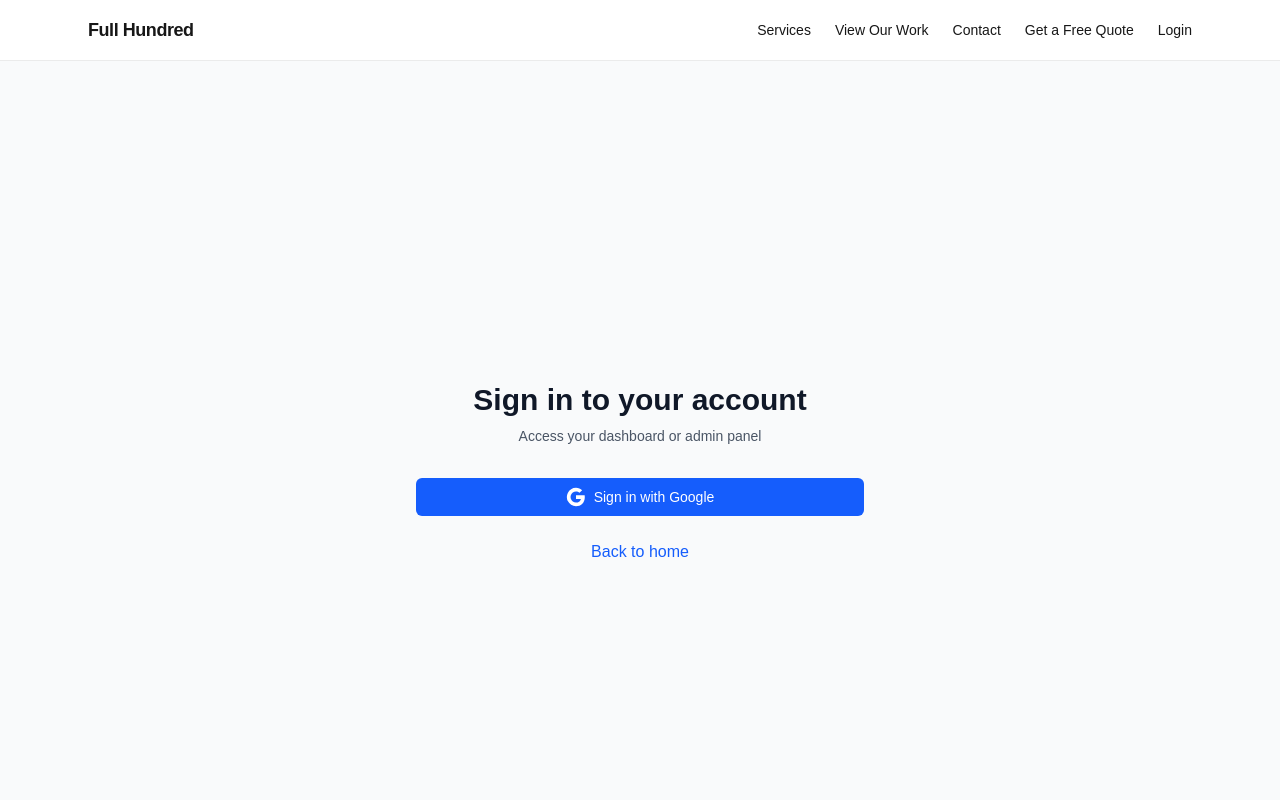
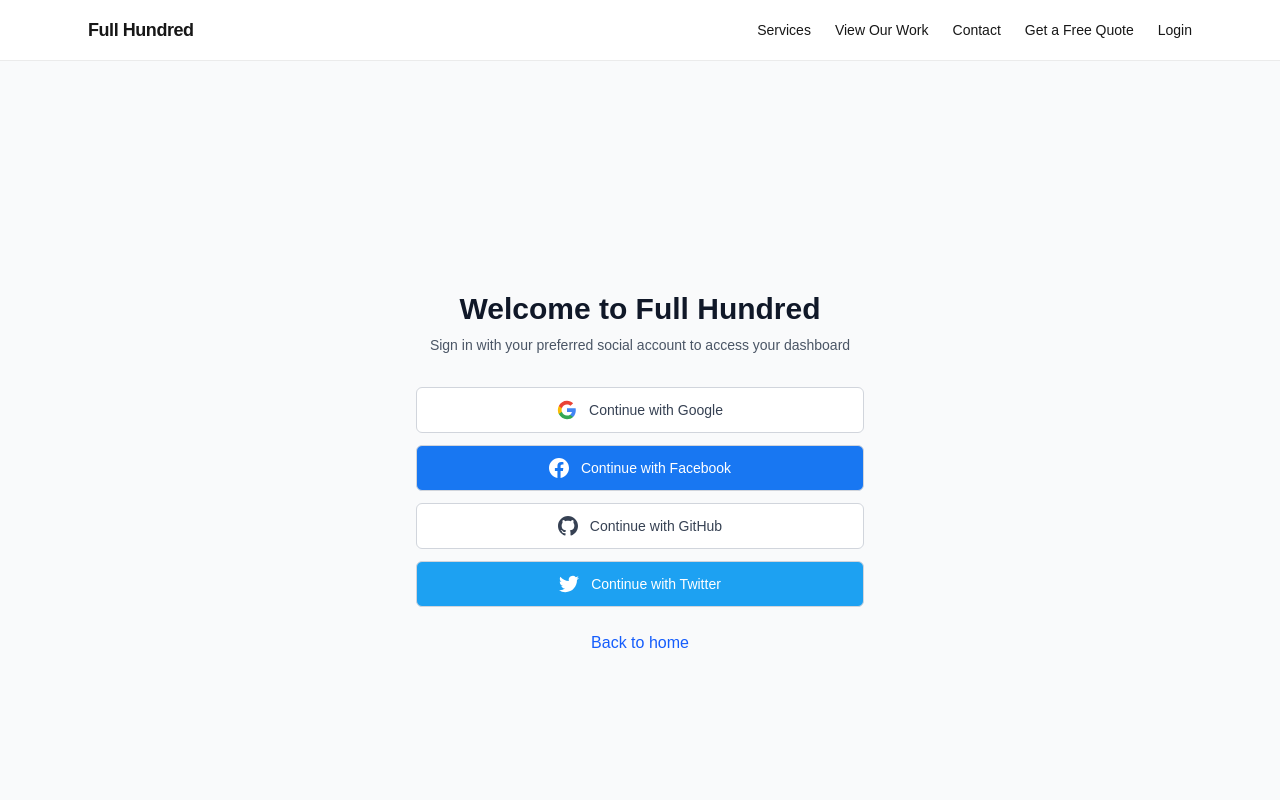
Before and after one commit to OrelBarclay/web-fullhundred, a Next.js app: page /login in a window 1280 px wide. Shown: the top 800 px of the page. Built offline with nearby package versions, Linux system fonts and the light colour scheme; no server answers.

Commit message:
Add multiple social login options: Google, Facebook, GitHub, and Twitter with improved UI

```diff
--- /dev/null
+++ b/scripts/setup-social-login.md
@@ -0,0 +1,70 @@
+# Social Login Setup Guide
+
+## Firebase Console Configuration
+
+To enable social logins, you need to configure them in the Firebase Console:
+
+### 1. Go to Firebase Console
+- Visit: https://console.firebase.google.com
+- Select your project: `fullhundred-e1487`
+
+### 2. Enable Authentication Methods
+- Go to **Authentication** > **Sign-in method**
+- Enable the following providers:
+
+#### Google (Already enabled)
+- Status: ✅ Enabled
+- No additional setup needed
+
+#### Facebook
+- Click **Facebook** > **Enable**
+- You'll need to create a Facebook App:
+  1. Go to https://developers.facebook.com
+  2. Create a new app
+  3. Add Facebook Login product
+  4. Get App ID and App Secret
+  5. Add authorized domains:
+     - `localhost` (for development)
+     - `your-domain.com` (for production)
+  6. Copy App ID and App Secret to Firebase
+
+#### GitHub
+- Click **GitHub** > **Enable**
+- You'll need to create a GitHub OAuth App:
+  1. Go to https://github.com/settings/developers
+  2. Click "New OAuth App"
+  3. Set Authorization callback URL: `https://fullhundred-e1487.firebaseapp.com/__/auth/handler`
+  4. Copy Client ID and Client Secret to Firebase
+
+#### Twitter
+- Click **Twitter** > **Enable**
+- You'll need to create a Twitter App:
+  1. Go to https://developer.twitter.com
+  2. Create a new app
+  3. Enable OAuth 2.0
+  4. Set callback URL: `https://fullhundred-e1487.firebaseapp.com/__/auth/handler`
+  5. Copy API Key and API Secret to Firebase
+
+### 3. Update Authorized Domains
+In Firebase Console > Authentication > Settings > Authorized domains:
+- Add: `localhost` (for development)
+- Add: `your-production-domain.com` (when deployed)
+
+### 4. Test the Login
+Once configured, users can sign in with:
+- ✅ Google (already working)
+- 🔧 Facebook (needs setup)
+- 🔧 GitHub (needs setup)
+- 🔧 Twitter (needs setup)
+
+## Current Status
+- **Google**: ✅ Ready to use
+- **Facebook**: ⚠️ Needs Firebase configuration
+- **GitHub**: ⚠️ Needs Firebase configuration
+- **Twitter**: ⚠️ Needs Firebase configuration
+
+## Notes
+- All social providers will work with the same user management system
+- Users will be stored in the same Firestore `users` collection
+- Admin status is determined by email or custom claims
+- The UI is ready - just needs Firebase configuration
--- a/src/app/login/page.tsx
+++ b/src/app/login/page.tsx
@@ -1,6 +1,6 @@
 "use client";
 import { useState, useEffect, useCallback } from "react";
-import { getAuthInstance, signInWithPopup, GoogleAuthProvider } from "@/lib/firebase";
+import { getAuthInstance, signInWithPopup, GoogleAuthProvider, FacebookAuthProvider, TwitterAuthProvider, GithubAuthProvider } from "@/lib/firebase";
 import { useRouter } from "next/navigation";
 import Link from "next/link";
 import { isUserAdmin } from "@/lib/auth-utils";
@@ -83,18 +83,17 @@ export default function LoginPage() {
     return () => unsubscribe();
   }, [checkUserRoleAndRedirect]);
 
-  async function handleGoogleSignIn() {
+  async function handleSocialSignIn(provider: any, providerName: string) {
     try {
       setIsLoading(true);
       setError(null);
 
       const auth = getAuthInstance();
-      const provider = new GoogleAuthProvider();
       await signInWithPopup(auth, provider);
 
       // The user is now signed in, checkUserRoleAndRedirect will handle the redirect
     } catch (err: unknown) {
-      console.error("Google sign-in error:", err);
+      console.error(`${providerName} sign-in error:`, err);
       const errorMessage = err instanceof Error ? err.message : "Sign-in failed";
       setError(errorMessage);
     } finally {
@@ -102,15 +101,35 @@ export default function LoginPage() {
     }
   }
 
+  async function handleGoogleSignIn() {
+    const provider = new GoogleAuthProvider();
+    await handleSocialSignIn(provider, "Google");
+  }
+
+  async function handleFacebookSignIn() {
+    const provider = new FacebookAuthProvider();
+    await handleSocialSignIn(provider, "Facebook");
+  }
+
+  async function handleTwitterSignIn() {
+    const provider = new TwitterAuthProvider();
+    await handleSocialSignIn(provider, "Twitter");
+  }
+
+  async function handleGithubSignIn() {
+    const provider = new GithubAuthProvider();
+    await handleSocialSignIn(provider, "GitHub");
+  }
+
   return (
     <div className="min-h-screen flex items-center justify-center bg-gray-50 py-12 px-4 sm:px-6 lg:px-8">
       <div className="max-w-md w-full space-y-8">
         <div>
           <h2 className="mt-6 text-center text-3xl font-extrabold text-gray-900">
-            Sign in to your account
+            Welcome to Full Hundred
           </h2>
           <p className="mt-2 text-center text-sm text-gray-600">
-            Access your dashboard or admin panel
+            Sign in with your preferred social account to access your dashboard
           </p>
         </div>
 
@@ -121,25 +140,64 @@ export default function LoginPage() {
             </div>
           )}
 
+          <div className="space-y-3">
+            {/* Google Sign In */}
             <button
               onClick={handleGoogleSignIn}
               disabled={isLoading}
-            className="group relative w-full flex justify-center py-2 px-4 border border-transparent text-sm font-medium rounded-md text-white bg-blue-600 hover:bg-blue-700 focus:outline-none focus:ring-2 focus:ring-offset-2 focus:ring-blue-500 disabled:opacity-50"
+              className="group relative w-full flex justify-center py-3 px-4 border border-gray-300 text-sm font-medium rounded-md text-gray-700 bg-white hover:bg-gray-50 focus:outline-none focus:ring-2 focus:ring-offset-2 focus:ring-blue-500 disabled:opacity-50"
             >
               {isLoading ? (
                 "Signing in..."
               ) : (
                 <>
-                <svg className="w-5 h-5 mr-2" viewBox="0 0 24 24">
-                  <path fill="currentColor" d="M22.56 12.25c0-.78-.07-1.53-.2-2.25H12v4.26h5.92c-.26 1.37-1.04 2.53-2.21 3.31v2.77h3.57c2.08-1.92 3.28-4.74 3.28-8.09z"/>
-                  <path fill="currentColor" d="M12 23c2.97 0 5.46-.98 7.28-2.66l-3.57-2.77c-.98.66-2.23 1.06-3.71 1.06-2.86 0-5.29-1.93-6.16-4.53H2.18v2.84C3.99 20.53 7.7 23 12 23z"/>
-                  <path fill="currentColor" d="M5.84 14.09c-.22-.66-.35-1.36-.35-2.09s.13-1.43.35-2.09V7.07H2.18C1.43 8.55 1 10.22 1 12s.43 3.45 1.18 4.93l2.85-2.22.81-.62z"/>
-                  <path fill="currentColor" d="M12 5.38c1.62 0 3.06.56 4.21 1.64l3.15-3.15C17.45 2.09 14.97 1 12 1 7.7 1 3.99 3.47 2.18 7.07l3.66 2.84c.87-2.6 3.3-4.53 6.16-4.53z"/>
+                  <svg className="w-5 h-5 mr-3" viewBox="0 0 24 24">
+                    <path fill="#4285F4" d="M22.56 12.25c0-.78-.07-1.53-.2-2.25H12v4.26h5.92c-.26 1.37-1.04 2.53-2.21 3.31v2.77h3.57c2.08-1.92 3.28-4.74 3.28-8.09z"/>
+                    <path fill="#34A853" d="M12 23c2.97 0 5.46-.98 7.28-2.66l-3.57-2.77c-.98.66-2.23 1.06-3.71 1.06-2.86 0-5.29-1.93-6.16-4.53H2.18v2.84C3.99 20.53 7.7 23 12 23z"/>
+                    <path fill="#FBBC05" d="M5.84 14.09c-.22-.66-.35-1.36-.35-2.09s.13-1.43.35-2.09V7.07H2.18C1.43 8.55 1 10.22 1 12s.43 3.45 1.18 4.93l2.85-2.22.81-.62z"/>
+                    <path fill="#EA4335" d="M12 5.38c1.62 0 3.06.56 4.21 1.64l3.15-3.15C17.45 2.09 14.97 1 12 1 7.7 1 3.99 3.47 2.18 7.07l3.66 2.84c.87-2.6 3.3-4.53 6.16-4.53z"/>
                   </svg>
-                Sign in with Google
+                  Continue with Google
                 </>
               )}
             </button>
+
+            {/* Facebook Sign In */}
+            <button
+              onClick={handleFacebookSignIn}
+              disabled={isLoading}
+              className="group relative w-full flex justify-center py-3 px-4 border border-gray-300 text-sm font-medium rounded-md text-white bg-[#1877F2] hover:bg-[#166FE5] focus:outline-none focus:ring-2 focus:ring-offset-2 focus:ring-blue-500 disabled:opacity-50"
+            >
+              <svg className="w-5 h-5 mr-3" fill="currentColor" viewBox="0 0 24 24">
+                <path d="M24 12.073c0-6.627-5.373-12-12-12s-12 5.373-12 12c0 5.99 4.388 10.954 10.125 11.854v-8.385H7.078v-3.47h3.047V9.43c0-3.007 1.792-4.669 4.533-4.669 1.312 0 2.686.235 2.686.235v2.953H15.83c-1.491 0-1.956.925-1.956 1.874v2.25h3.328l-.532 3.47h-2.796v8.385C19.612 23.027 24 18.062 24 12.073z"/>
+              </svg>
+              Continue with Facebook
+            </button>
+
+            {/* GitHub Sign In */}
+            <button
+              onClick={handleGithubSignIn}
+              disabled={isLoading}
+              className="group relative w-full flex justify-center py-3 px-4 border border-gray-300 text-sm font-medium rounded-md text-gray-700 bg-white hover:bg-gray-50 focus:outline-none focus:ring-2 focus:ring-offset-2 focus:ring-gray-500 disabled:opacity-50"
+            >
+              <svg className="w-5 h-5 mr-3" fill="currentColor" viewBox="0 0 24 24">
+                <path d="M12 0c-6.626 0-12 5.373-12 12 0 5.302 3.438 9.8 8.207 11.387.599.111.793-.261.793-.577v-2.234c-3.338.726-4.033-1.416-4.033-1.416-.546-1.387-1.333-1.756-1.333-1.756-1.089-.745.083-.729.083-.729 1.205.084 1.839 1.237 1.839 1.237 1.07 1.834 2.807 1.304 3.492.997.107-.775.418-1.305.762-1.604-2.665-.305-5.467-1.334-5.467-5.931 0-1.311.469-2.381 1.236-3.221-.124-.303-.535-1.524.117-3.176 0 0 1.008-.322 3.301 1.23.957-.266 1.983-.399 3.003-.404 1.02.005 2.047.138 3.006.404 2.291-1.552 3.297-1.23 3.297-1.23.653 1.653.242 2.874.118 3.176.77.84 1.235 1.911 1.235 3.221 0 4.609-2.807 5.624-5.479 5.921.43.372.823 1.102.823 2.222v3.293c0 .319.192.694.801.576 4.765-1.589 8.199-6.086 8.199-11.386 0-6.627-5.373-12-12-12z"/>
+              </svg>
+              Continue with GitHub
+            </button>
+
+            {/* Twitter Sign In */}
+            <button
+              onClick={handleTwitterSignIn}
+              disabled={isLoading}
+              className="group relative w-full flex justify-center py-3 px-4 border border-gray-300 text-sm font-medium rounded-md text-white bg-[#1DA1F2] hover:bg-[#1a91da] focus:outline-none focus:ring-2 focus:ring-offset-2 focus:ring-blue-500 disabled:opacity-50"
+            >
+              <svg className="w-5 h-5 mr-3" fill="currentColor" viewBox="0 0 24 24">
+                <path d="M23.953 4.57a10 10 0 01-2.825.775 4.958 4.958 0 002.163-2.723c-.951.555-2.005.959-3.127 1.184a4.92 4.92 0 00-8.384 4.482C7.69 8.095 4.067 6.13 1.64 3.162a4.822 4.822 0 00-.666 2.475c0 1.71.87 3.213 2.188 4.096a4.904 4.904 0 01-2.228-.616v.06a4.923 4.923 0 003.946 4.827 4.996 4.996 0 01-2.212.085 4.936 4.936 0 004.604 3.417 9.867 9.867 0 01-6.102 2.105c-.39 0-.779-.023-1.17-.067a13.995 13.995 0 007.557 2.209c9.053 0 13.998-7.496 13.998-13.985 0-.21 0-.42-.015-.63A9.935 9.935 0 0024 4.59z"/>
+              </svg>
+              Continue with Twitter
+            </button>
+          </div>
 
           <div className="text-center">
             <Link href="/" className="text-blue-600 hover:text-blue-500">
```
Lines whose indentation alone changed are shown as unchanged.
